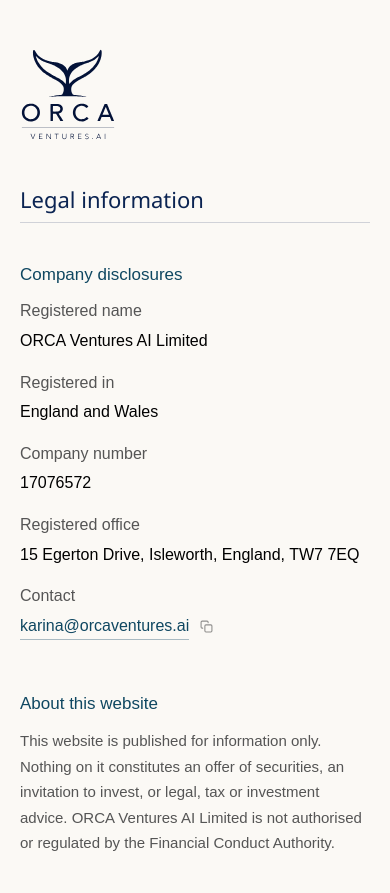
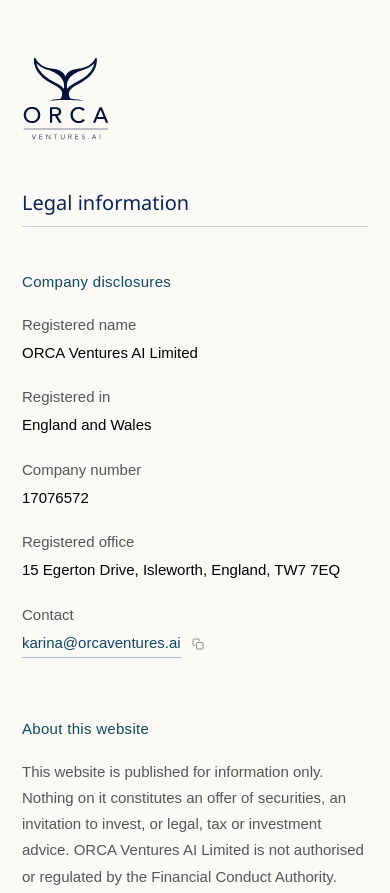
Before and after one commit to orca-ventures-ai/orcaventures.ai, a plain HTML site: page legal.html in a window 390 px wide. Shown: the top 893 px of the page. Drawn offline with Linux system fonts and the light colour scheme.

Commit message:
Add files via upload

```diff
--- a/legal.html
+++ b/legal.html
@@ -27,48 +27,49 @@
     background: var(--cream);
     color: var(--ink);
     font-family: var(--body);
-    font-size: 16px;
-    line-height: 1.6;
+    font-size: 0.9375rem;
+    line-height: 1.75;
     -webkit-font-smoothing: antialiased;
-    padding: 64px 24px 80px;
+    padding: 80px 24px 104px;
   }
 
   main{
     width: 100%;
-    max-width: 560px;
+    max-width: 520px;
     margin: 0 auto;
   }
 
   .logo{
-    width: 96px;
+    width: 88px;
     height: auto;
     display: block;
-    margin: 0 0 56px;
+    margin: 0 0 64px;
   }
 
   h1{
     font-family: var(--display);
     font-weight: 400;
     color: var(--navy);
-    font-size: clamp(1.375rem, 3.4vw, 1.75rem);
-    line-height: 1.3;
-    margin: 0 0 8px;
+    font-size: clamp(1.25rem, 3vw, 1.5rem);
+    line-height: 1.35;
+    margin: 0 0 10px;
   }
 
   h1 + .rule{
     height: 1px;
     background: var(--rule);
     border: 0;
-    margin: 0 0 36px;
+    margin: 0 0 44px;
   }
 
   h2{
     font-family: var(--body);
     font-weight: 400;
     color: var(--teal);
-    font-size: 1.0625rem;
-    line-height: 1.4;
-    margin: 40px 0 12px;
+    font-size: 0.9375rem;
+    letter-spacing: 0.02em;
+    line-height: 1.5;
+    margin: 52px 0 18px;
   }
 
   p{ margin: 0 0 12px; }
@@ -76,17 +77,16 @@
   dl{
     margin: 0;
     display: grid;
-    grid-template-columns: 180px 1fr;
-    column-gap: 20px;
-    row-gap: 10px;
+    grid-template-columns: 168px 1fr;
+    column-gap: 24px;
+    row-gap: 14px;
   }
   dt{ color: var(--grey); }
   dd{ margin: 0; }
 
   .note{
-    font-size: 0.9375rem;
     color: var(--grey);
-    line-height: 1.7;
+    max-width: 46ch;
   }
 
   a{
@@ -123,8 +123,8 @@
     transition: color 0.15s ease, opacity 0.15s ease;
   }
   .copy svg{
-    width: 13px;
-    height: 13px;
+    width: 12px;
+    height: 12px;
     display: block;
   }
   .copy .tick{ display: none; }
@@ -144,21 +144,23 @@
   .copy[data-done="true"] .tick{ display: block; }
 
   .back{
-    margin-top: 56px;
-    padding-top: 24px;
+    margin-top: 72px;
+    padding-top: 28px;
     border-top: 1px solid var(--rule);
-    font-size: 0.9375rem;
+    font-size: 0.875rem;
   }
 
   @media (max-width: 560px){
-    body{ padding: 48px 20px 64px; }
-    .logo{ margin-bottom: 44px; }
-    dl{ grid-template-columns: 1fr; row-gap: 4px; }
-    dd{ margin-bottom: 12px; }
+    body{ padding: 56px 22px 72px; }
+    .logo{ margin-bottom: 48px; }
+    h2{ margin-top: 44px; }
+    dl{ grid-template-columns: 1fr; row-gap: 2px; }
+    dd{ margin-bottom: 16px; }
+    .back{ margin-top: 56px; }
   }
 
   @media (prefers-reduced-motion: reduce){
-    a{ transition: none; }
+    a, .copy{ transition: none; }
   }
 </style>
 </head>
```
